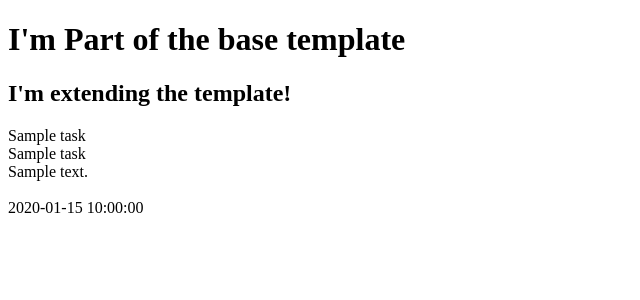
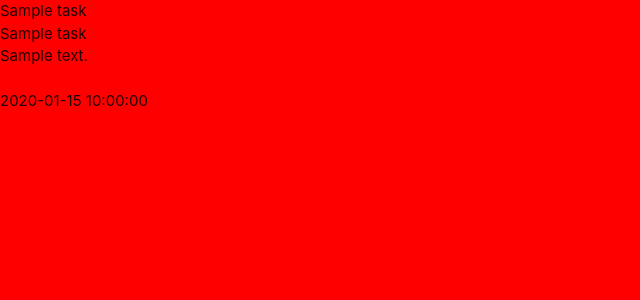
Before and after one commit to yoesk8/my-first-mongdb, a Flask app: page / in a window 1280 px wide. Shown: the top 300 px of the page, without its empty margins (0-640 px from the left). Run offline with Flask 2, Linux system fonts and the light colour scheme; a database or web service that is not in the repository returns one stand-in record (values such as "Sample title"); some libraries are stand-ins or nearby versions.

Commit message:
Add Materialize and static files

```diff
--- /dev/null
+++ b/static/css/style.css
@@ -0,0 +1,3 @@
+body{
+    background-color: red;
+}
--- a/templates/base.html
+++ b/templates/base.html
@@ -4,11 +4,27 @@
     <meta charset="UTF-8">
     <meta http-equiv="X-UA-Compatible" content="IE=edge">
     <meta name="viewport" content="width=device-width, initial-scale=1.0">
+    <!-- fontawesome -->
+    <link rel="stylesheet" href="https://cdnjs.cloudflare.com/ajax/libs/font-awesome/6.2.0/css/all.min.css"
+        integrity="sha512-xh6O/CkQoPOWDdYTDqeRdPCVd1SpvCA9XXcUnZS2FmJNp1coAFzvtCN9BmamE+4aHK8yyUHUSCcJHgXloTyT2A==" crossorigin="anonymous" referrerpolicy="no-referrer" type="text/css" />
+     <!-- Compiled and minified Materialize CSS -->
+     <link rel="stylesheet" href="https://cdnjs.cloudflare.com/ajax/libs/materialize/1.0.0/css/materialize.min.css" type="text/css">
+     <link rel="stylesheet" href="{{ url_for('static', filename='css/style.css') }}" type="text/css">
+     {% block styles %}
+     {% endblock %}
     <title>Task Manager</title>
 </head>
 <body>
-    <h1>I'm Part of the base template</h1>
+
     {% block content %}
+    {% endblock %}
+
+    <!-- jquery min link -->
+    <script src="https://code.jquery.com/jquery-3.6.1.min.js" integrity="sha256-o88AwQnZB+VDvE9tvIXrMQaPlFFSUTR+nldQm1LuPXQ=" crossorigin="anonymous"></script>
+    <!-- Compiled and minified JavaScript -->
+    <script src="https://cdnjs.cloudflare.com/ajax/libs/materialize/1.0.0/js/materialize.min.js"></script>
+    <script src="{{ url_for('static', filename='js/script.js') }}"></script>
+    {% block scripts %}
     {% endblock %}
 </body>
 </html>
--- a/templates/tasks.html
+++ b/templates/tasks.html
@@ -1,7 +1,7 @@
 {% extends "base.html" %}
 {% block content %}
 
-   <h2>I'm extending the template!</h2>
+
 
     {% for task in tasks %}
         {{ task.task_name  }}<br>
```
Also changed, not shown: static/js/script.js (added).
